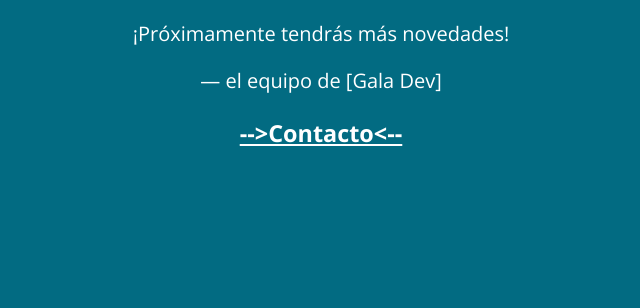
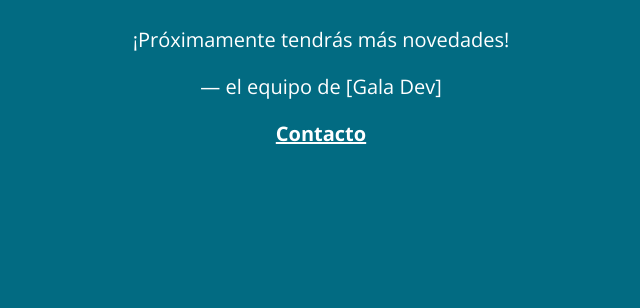
Before and after one commit to marumili/GalaDev, a plain HTML site: page index.html in a window 1280 px wide. Shown: the part 492-800 px from the top of the page, without its empty margins (319-959 px from the left). Drawn offline with nearby package versions, Linux system fonts and the light colour scheme.

Commit message:
Update index.html

```diff
--- a/index.html
+++ b/index.html
@@ -28,5 +28,5 @@
         <p>¡Próximamente tendrás más novedades!</p>
         <p>&mdash; el equipo de [Gala Dev]</p>
     </div>
-  <h3><a href="mailto:elcorreoquequieres@correo.com">-->Contacto<--</a></h3>
+  <p><a href="mailto:mgarofalo@galadev.net">Contacto</a></p>
 </article>
```
